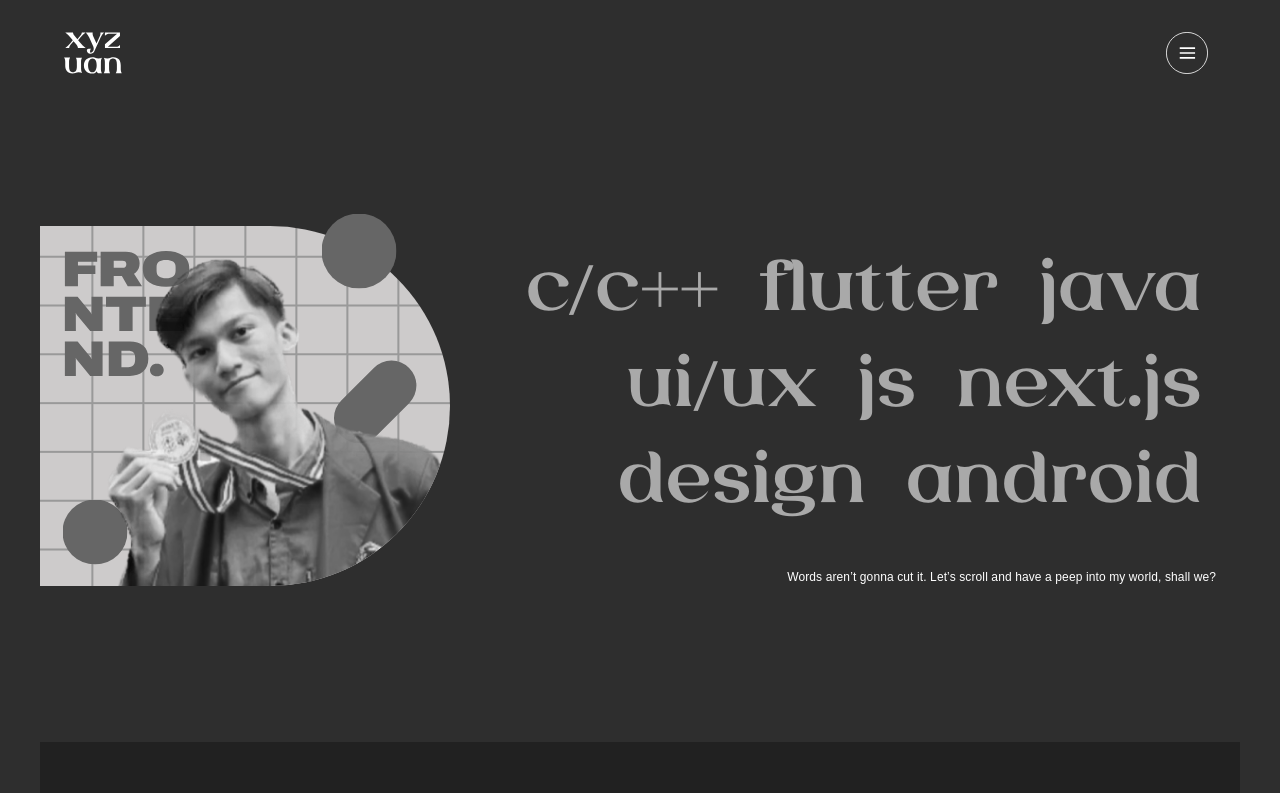
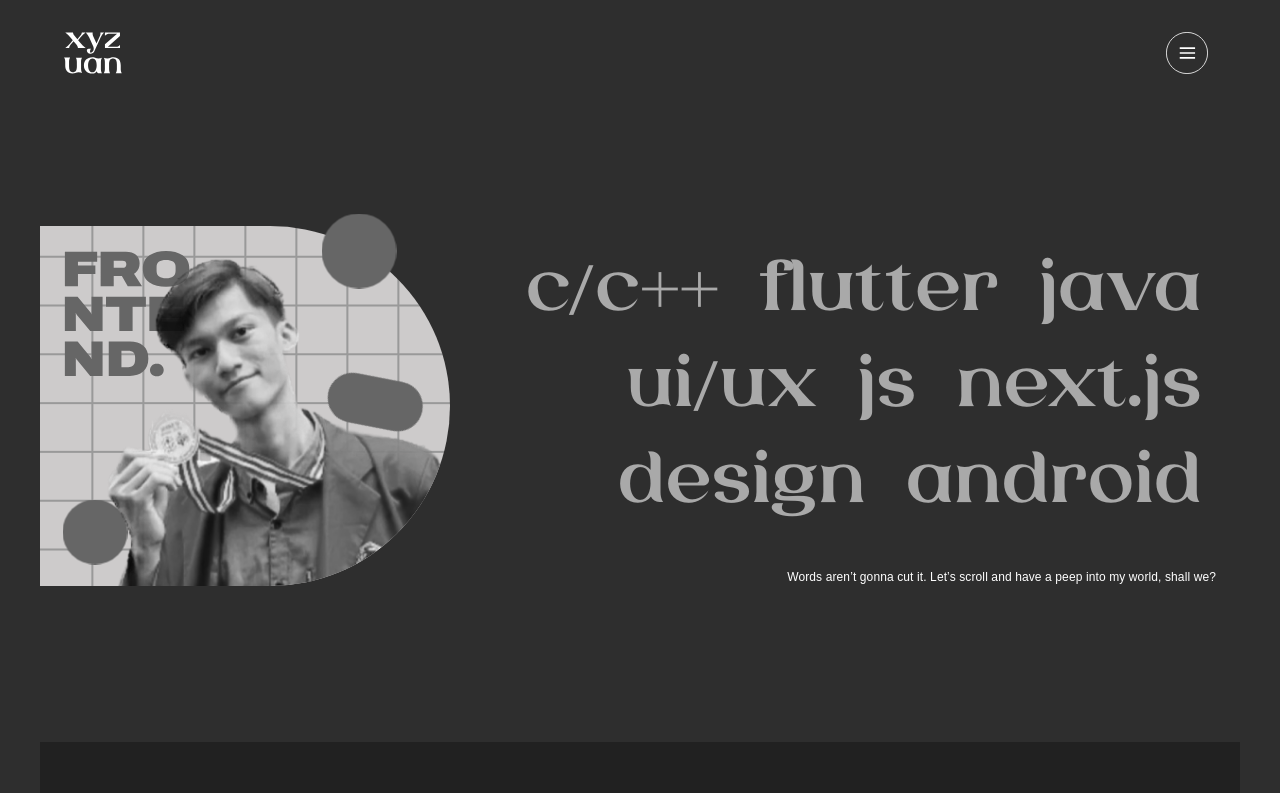
Before and after one commit to xyzuan/xyzuanFtReact, a Next.js app: page / in a window 1280 px wide. Shown: the top 793 px of the page. Built offline with nearby package versions, Linux system fonts and the light colour scheme.

Commit message:
main: animated pill

```diff
--- a/src/app/globals.css
+++ b/src/app/globals.css
@@ -20,3 +20,12 @@
     opacity: 1;
   }
 }
+
+@keyframes rotate {
+  0% {
+    transform: rotate(0deg);
+  }
+  100% {
+    transform: rotate(360deg);
+  }
+}
--- a/src/app/sections/Hero/components/HeroPic.tsx
+++ b/src/app/sections/Hero/components/HeroPic.tsx
@@ -54,6 +54,7 @@ const HeroPic = ({}) => {
               scale: mobile ? "100%" : "170%",
               right: 50,
               bottom: mobile ? 1 : -50,
+              animation: "rotate 2.9s ease-out infinite",
             }}
           />
           <Image
```
